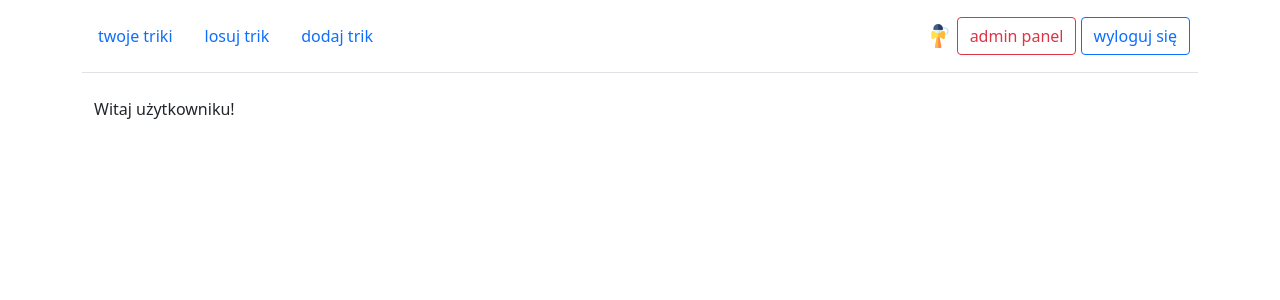
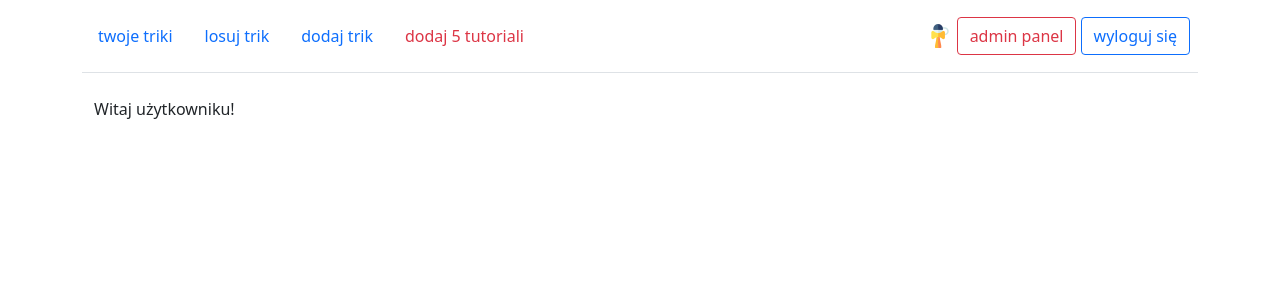
Before and after one commit to g0sie/kendama-progress-tracker, a Django app: page / in a window 1280 px wide. Shown: the top 300 px of the page. Run offline with Django 4.2, Linux system fonts and the light colour scheme; the visitor is signed in with stand-in values (Sample User, id 1).

Commit message:
add 'add_tutorials' link to header for superuser

```diff
--- /dev/null
+++ b/main/static/main/css/base.css
@@ -0,0 +1,7 @@
+.nav-link-danger {
+    color: var(--bs-danger);
+}
+
+.nav-link-danger:hover {
+    color: #E0115F;
+}
--- a/main/templates/main/base.html
+++ b/main/templates/main/base.html
@@ -8,6 +8,7 @@
 
     <!-- Bootstrap CSS -->
     <link href="https://cdn.jsdelivr.net/npm/bootstrap@5.1.3/dist/css/bootstrap.min.css" rel="stylesheet" integrity="sha384-1BmE4kWBq78iYhFldvKuhfTAU6auU8tT94WrHftjDbrCEXSU1oBoqyl2QvZ6jIW3" crossorigin="anonymous">
+    <link href="{% static "main/css/base.css" %}" rel="stylesheet">
 
     {% block styles %}{% endblock %}
 
@@ -27,6 +28,11 @@
               <li class="nav-item">
                 <a class="nav-link" href="{% url 'tricks:add_from_list' %}">dodaj trik</a>
               </li>
+              {% if request.user.is_superuser %}
+                <li class="nav-item">
+                  <a class="nav-link nav-link-danger" href="{% url 'tutorials:add' number=5 %}">dodaj 5 tutoriali</a>
+                </li>
+              {% endif %}
             </ul>
             <div>
                 <strong style="font-size: 19px">{{ request.user.profile.kens }}</strong> <img src="{% static "main/img/ken24.png" %}" alt="kens">
```
